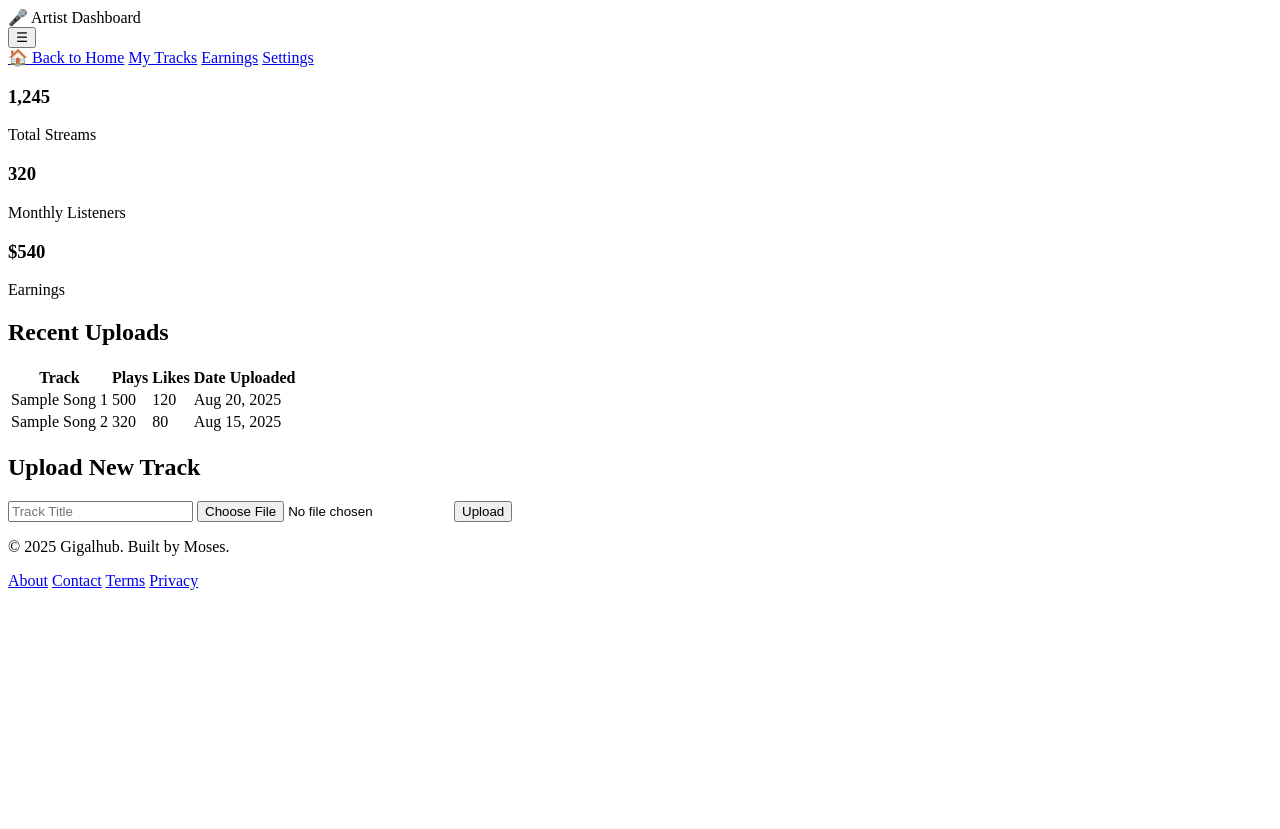
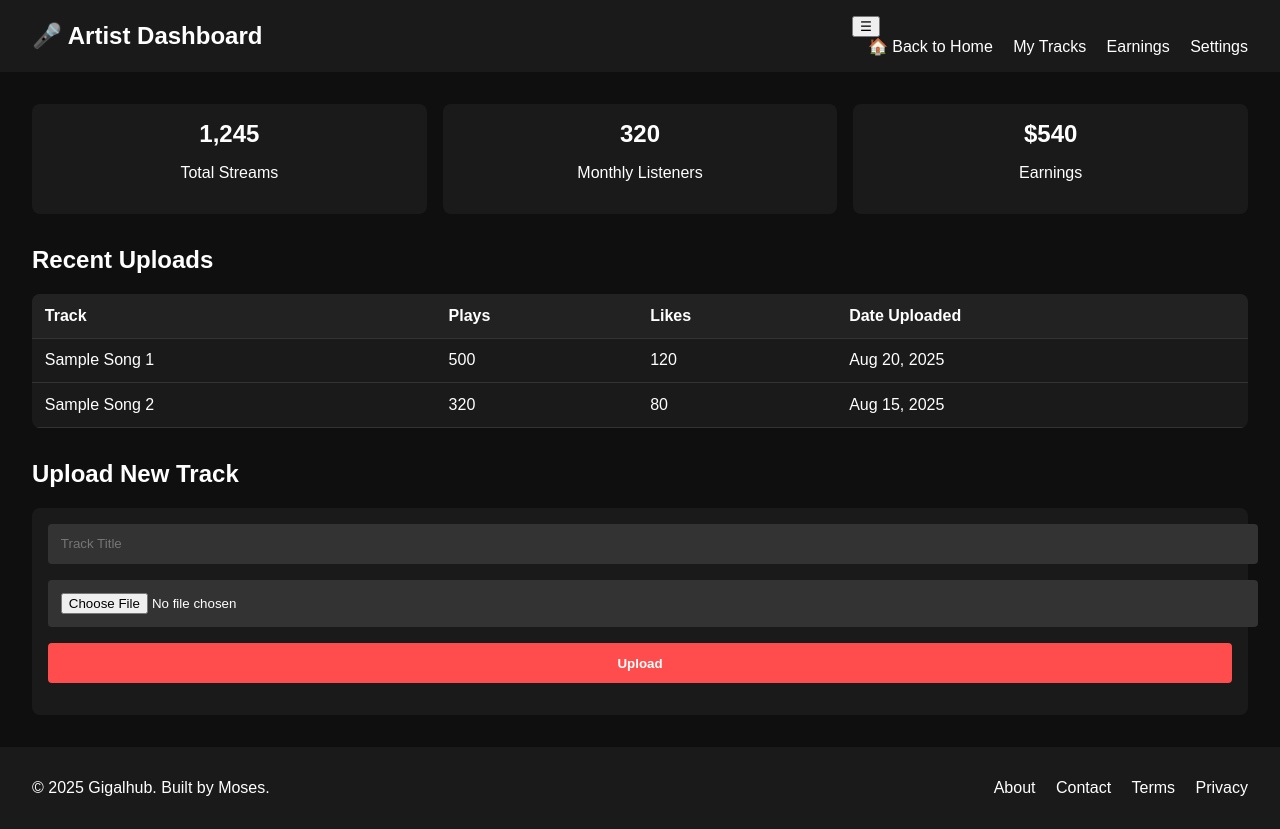
Before and after one commit to MosesItopaoiza/gilgalhub, a plain HTML site: page artist-dashboard/index.html in a window 1280 px wide. Before the commit the page ends 800 px from the top, so only its background shows below. Drawn offline with Linux system fonts and the light colour scheme.

Commit message:
Update index.html

```diff
--- a/artist-dashboard/index.html
+++ b/artist-dashboard/index.html
@@ -4,7 +4,7 @@
   <meta charset="UTF-8" />
   <meta name="viewport" content="width=device-width, initial-scale=1.0"/>
   <title>Artist Dashboard | Gigalhub</title>
-  <link rel="stylesheet" href="/..style.css" />
+  <link rel="stylesheet" href="../style.css" />
 </head>
 <body>
 
@@ -14,7 +14,7 @@
     <nav class="nav">
       <button class="menu-toggle" aria-label="Toggle Menu">☰</button>
       <div class="nav-links">
-        <a href="/..index.html">🏠 Back to Home</a>
+        <a href="../index.html">🏠 Back to Home</a>
         <a href="#">My Tracks</a>
         <a href="#">Earnings</a>
         <a href="#">Settings</a>
```
